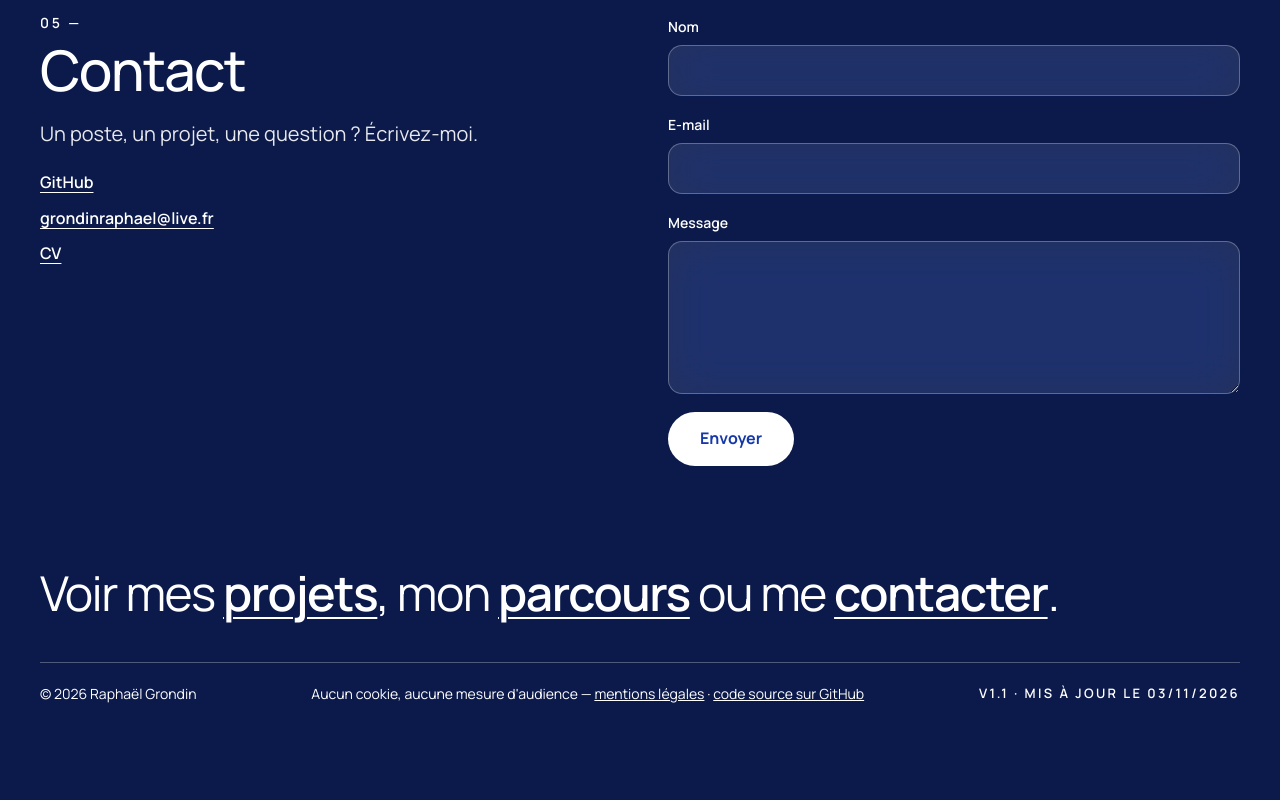
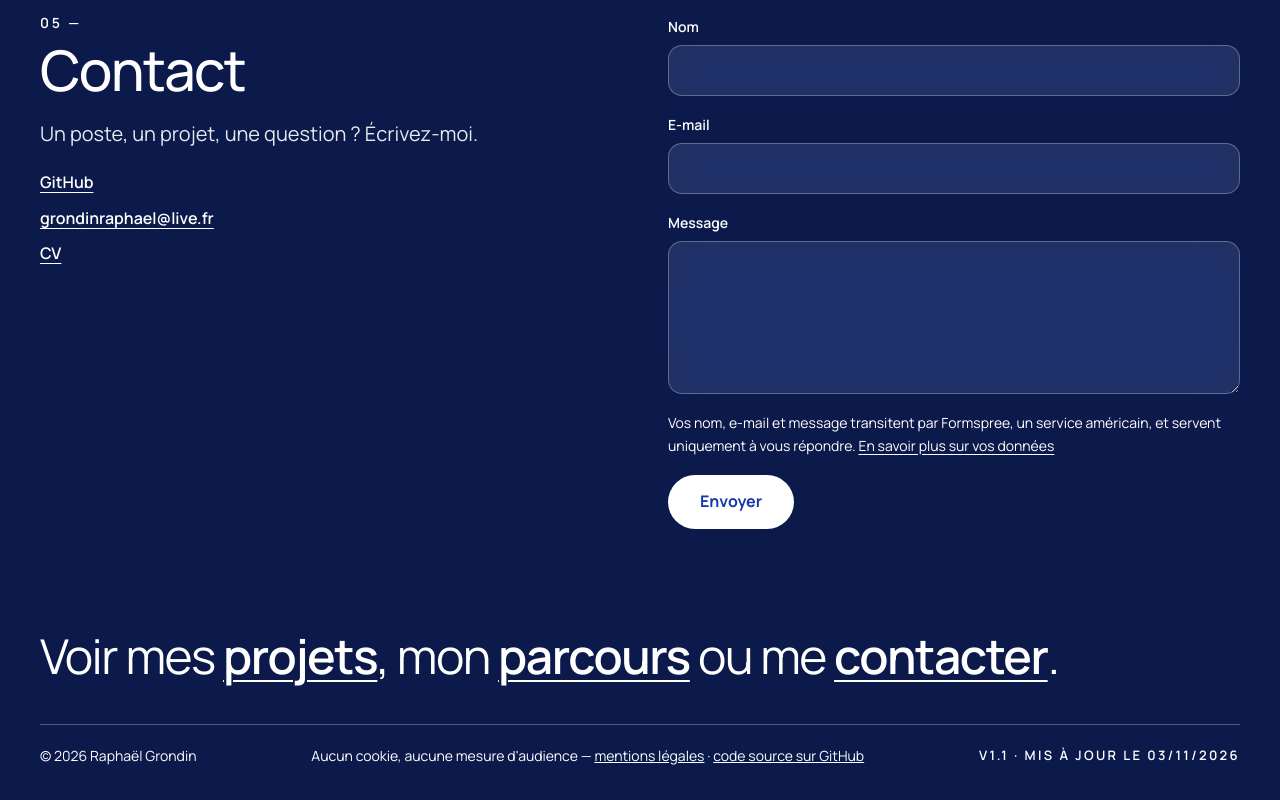
Before and after one commit to grdRaphael/portfolio_grd_raphael, a React (Vite) app: page / in a window 1280 px wide. Shown: the part 3934-4734 px from the top of the page. Before the commit the page ends 4671 px from the top, so only its background shows below. Built offline with nearby package versions, Linux system fonts and the light colour scheme.

Commit message:
Tell visitors how the contact form handles their data

```diff
--- a/src/components/Contact/Contact.scss
+++ b/src/components/Contact/Contact.scss
@@ -74,6 +74,16 @@
     }
 }
 
+// Blanc pur et non $text-color--soft : pas de verre derrière ce texte, comme dans le pied de page
+.contact_privacy {
+    font-size: 14px;
+
+    a {
+        text-decoration: underline;
+        text-underline-offset: 3px;
+    }
+}
+
 .contact_submit {
     align-self: flex-start;
     padding: 14px 32px;
--- a/src/components/Contact/Contact.tsx
+++ b/src/components/Contact/Contact.tsx
@@ -1,4 +1,6 @@
 import { useState, type SubmitEvent } from "react"
+import { Link } from "react-router-dom"
+import { myEmail } from "../../utils/email"
 import "./Contact.scss"
 
 type Errors = {
@@ -6,10 +8,6 @@ type Errors = {
     email?: string
     message?: string
 }
-
-// Adresse encodée en Base64 et décodée par le navigateur : elle n'apparaît en clair
-// ni dans le HTML ni dans le JavaScript publié, les robots qui cherchent des « @ » ne la trouvent pas
-const myEmail = atob("Z3JvbmRpbnJhcGhhZWxAbGl2ZS5mcg==")
 
 // Formspree reçoit le formulaire et me le transfère par e-mail : pas de serveur à héberger
 const FORMSPREE_URL = "https://formspree.io/f/xjyyyrbo"
@@ -128,6 +126,13 @@ const Contact = () => {
                     {errors.message && <p className="contact_error" id="message-error">{errors.message}</p>}
                 </div>
 
+                {/* RGPD : on informe au moment où les données sont saisies, pas seulement dans les mentions légales */}
+                <p className="contact_privacy">
+                    Vos nom, e-mail et message transitent par Formspree, un service américain,
+                    et servent uniquement à vous répondre.{" "}
+                    <Link to={{ pathname: "/mentions-legales", hash: "#donnees" }}>En savoir plus sur vos données</Link>
+                </p>
+
                 {/* Désactivé pendant l'envoi : un double clic n'envoie pas deux fois le message */}
                 <button className="contact_submit" type="submit" disabled={status === "sending"}>
                     {status === "sending" ? "Envoi…" : "Envoyer"}
```
